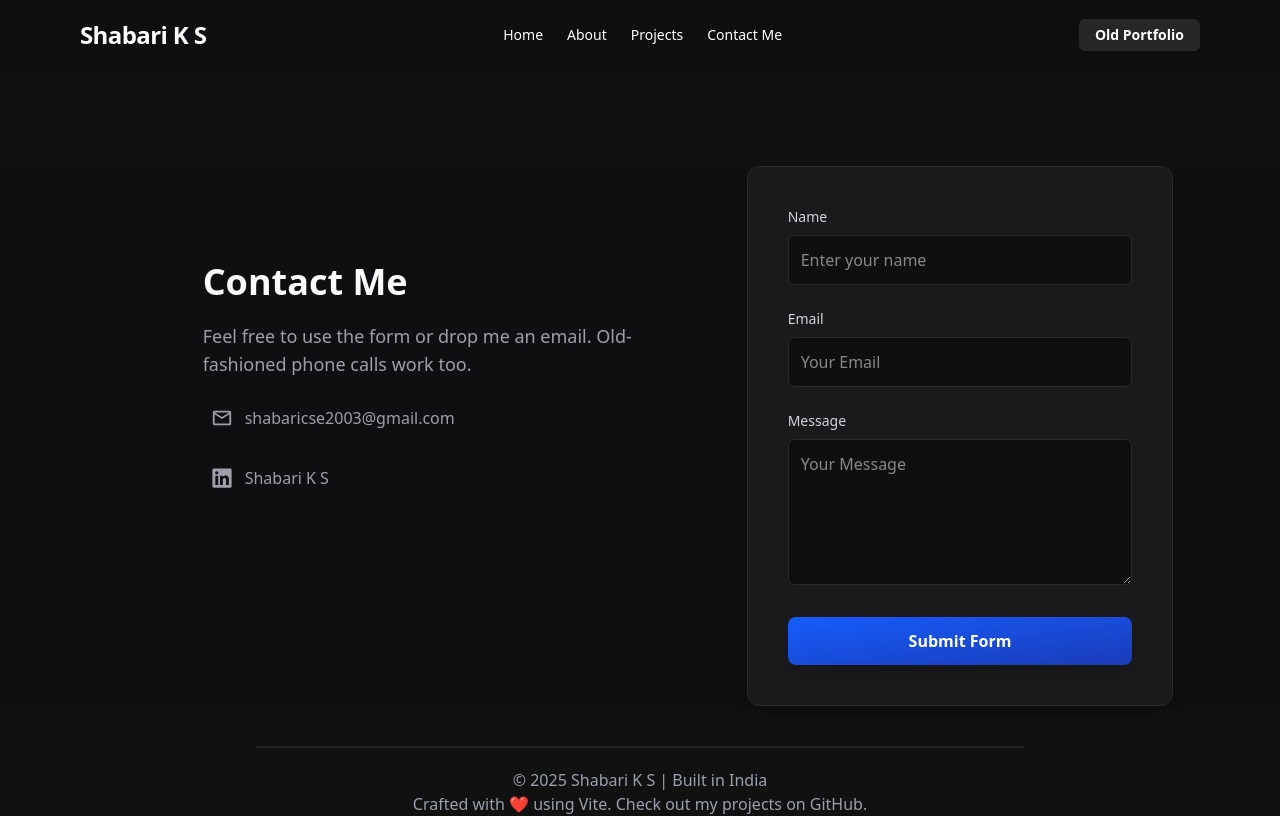
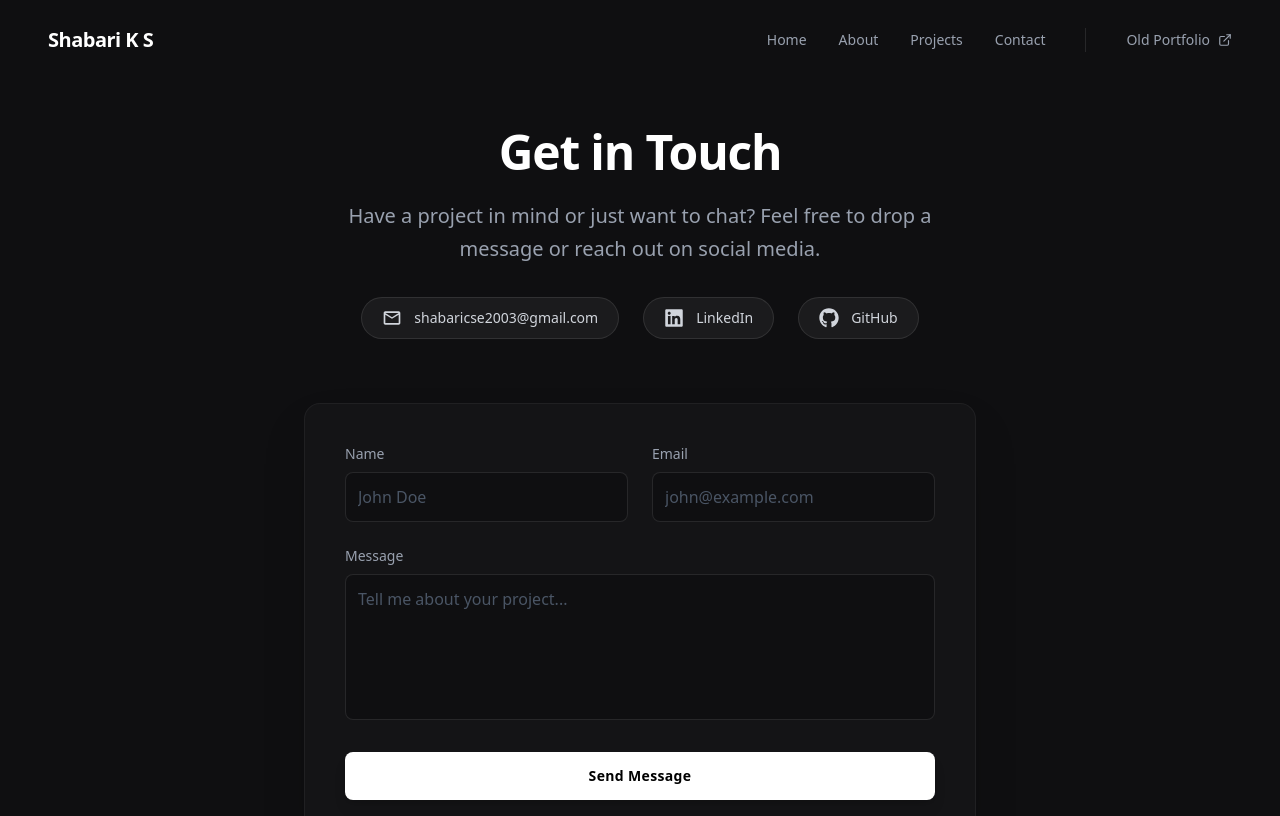
Before and after one commit to Shabari-K-S/Portfolio, a React (Vite) app: page /contact in a window 1280 px wide. Shown: the top 816 px of the page. Built offline with nearby package versions, Linux system fonts and the light colour scheme.

Commit message:
Updated the application UI

```diff
--- a/src/Component/pages/Contacts.tsx
+++ b/src/Component/pages/Contacts.tsx
@@ -1,39 +1,38 @@
 import { useState } from "react";
 import Navbar from "../ui/Navbar";
-import { MdOutlineMailOutline } from "react-icons/md";
 import Footer from "../ui/Footer";
-import { FaLinkedin } from "react-icons/fa6";
 import { ToastContainer, toast } from 'react-toastify';
-import { FaCheck } from "react-icons/fa6";
-import { MdError } from "react-icons/md";
+import { FaCheck, FaLinkedin, FaGithub } from "react-icons/fa6";
+import { MdError, MdOutlineMailOutline } from "react-icons/md";
 
 const Contacts = () => {
   const [name, setName] = useState("");
   const [email, setEmail] = useState("");
   const [message, setMessage] = useState("");
+
   const success = () => toast.success(
-    "Message sent successfully",{
-      autoClose:3000,
-      hideProgressBar:true,
-      className:"toastify-success",
-      position:"bottom-right",
+    "Message sent successfully", {
+    autoClose: 3000,
+    hideProgressBar: true,
+    className: "toastify-success",
+    position: "bottom-right",
     icon: <FaCheck />
   }
-  )
+  );
 
   const error = () => toast.error(
-    "Error sending message",{
-      autoClose:3000,
-      hideProgressBar:true,
-      className:"toastify-error",
-      position:"bottom-right",
+    "Error sending message", {
+    autoClose: 3000,
+    hideProgressBar: true,
+    className: "toastify-error",
+    position: "bottom-right",
     icon: <MdError />
   }
-  )
+  );
 
   const handleSubmit = async (event: React.FormEvent) => {
     event.preventDefault();
-    try{
+    try {
       const response = await fetch("https://api.web3forms.com/submit", {
         method: "POST",
         headers: {
@@ -58,99 +57,116 @@ const Contacts = () => {
       }
     } catch (e) {
       error();
-      console.log("Error:" , e)
+      console.log("Error:", e);
     }
   };
 
   return (
-    <>
+    <div className="bg-[#0f0f11] text-gray-200 min-h-screen">
       <Navbar />
-      <div className="flex flex-col md:flex-row justify-center mt-24 text-[#e4e4e7] bg-[#0f0f11]">
-        <div className="w-full md:w-1/2 px-10 md:pr-16 lg:p-24 md:pl-5 flex flex-col gap-5">
-          <h2 className="text-4xl font-bold text-[#fafafa]">Contact Me</h2>
-          <p className="text-zinc-400 text-lg">
-            Feel free to use the form or drop me an email. Old-fashioned phone calls work too.
+
+      <main className="max-w-4xl mx-auto px-6 md:px-12 pt-32 pb-20">
+
+        {/* Header content */}
+        <div className="text-center mb-16">
+          <h1 className="text-4xl md:text-5xl font-bold text-white mb-6 tracking-tight">
+            Get in Touch
+          </h1>
+          <p className="text-xl text-gray-400 max-w-2xl mx-auto leading-relaxed">
+            Have a project in mind or just want to chat? Feel free to drop a message or reach out on social media.
           </p>
 
-          <div className="flex flex-col gap-5 text-zinc-400">
-            <a
-              className="p-2 rounded-md cursor-pointer hover:translate-x-2 hover:text-blue-400 transition-all flex items-center gap-3 w-fit"
+          <div className="flex flex-wrap justify-center gap-6 mt-8">
+            <ContactLink
               href="mailto:shabaricse2003@gmail.com"
-              target="_blank"
-            >
-              <MdOutlineMailOutline className="w-[22px] h-[22px]" /> shabaricse2003@gmail.com
-            </a>
-
-            <a
-              className="p-2 rounded-md cursor-pointer hover:translate-x-2 hover:text-blue-400 transition-all flex items-center gap-3 w-fit"
+              icon={<MdOutlineMailOutline />}
+              label="shabaricse2003@gmail.com"
+            />
+            <ContactLink
               href="https://www.linkedin.com/in/shabari-k-s/"
-              target="_blank"
-            >
-              <FaLinkedin className="w-[22px] h-[22px]" /> Shabari K S
-            </a>
+              icon={<FaLinkedin />}
+              label="LinkedIn"
+            />
+            <ContactLink
+              href="https://github.com/Shabari-K-S"
+              icon={<FaGithub />}
+              label="GitHub"
+            />
           </div>
         </div>
 
-        <form
-          onSubmit={handleSubmit}
-          className="md:w-1/2 lg:w-1/3 w-full px-10 py-10 flex flex-col rounded-xl bg-[#1a1a1d] border border-[#2c2c2e] shadow-xl text-white gap-6"
-        >
+        {/* Form */}
+        <div className="max-w-2xl mx-auto bg-[#1a1a1d]/50 backdrop-blur-sm border border-white/5 rounded-2xl p-8 md:p-10 shadow-2xl">
+          <form onSubmit={handleSubmit} className="flex flex-col gap-6">
+
+            <div className="grid grid-cols-1 md:grid-cols-2 gap-6">
               <div className="flex flex-col gap-2">
-            <label htmlFor="name" className="text-sm text-zinc-300">Name</label>
+                <label htmlFor="name" className="text-sm font-medium text-gray-400">Name</label>
                 <input
                   type="text"
                   name="name"
                   value={name}
-              onChange={(event) => setName(event.target.value)}
-              placeholder="Enter your name"
+                  onChange={(e) => setName(e.target.value)}
+                  placeholder="John Doe"
                   required
-              className="w-full p-3 rounded-md border border-[#2a2a2d] bg-[#0f0f11] text-white focus:outline-none focus:ring-2 focus:ring-blue-500"
+                  className="w-full p-3 rounded-lg bg-[#0f0f11] border border-white/10 text-white focus:outline-none focus:border-blue-500/50 focus:ring-1 focus:ring-blue-500/50 transition-all placeholder:text-gray-600"
                 />
               </div>
 
               <div className="flex flex-col gap-2">
-            <label htmlFor="email" className="text-sm text-zinc-300">Email</label>
+                <label htmlFor="email" className="text-sm font-medium text-gray-400">Email</label>
                 <input
                   type="email"
                   name="email"
                   value={email}
-              onChange={(event) => setEmail(event.target.value)}
-              placeholder="Your Email"
+                  onChange={(e) => setEmail(e.target.value)}
+                  placeholder="john@example.com"
                   required
-              className="w-full p-3 rounded-md border border-[#2a2a2d] bg-[#0f0f11] text-white focus:outline-none focus:ring-2 focus:ring-blue-500"
+                  className="w-full p-3 rounded-lg bg-[#0f0f11] border border-white/10 text-white focus:outline-none focus:border-blue-500/50 focus:ring-1 focus:ring-blue-500/50 transition-all placeholder:text-gray-600"
                 />
+              </div>
             </div>
 
             <div className="flex flex-col gap-2">
-            <label htmlFor="message" className="text-sm text-zinc-300">Message</label>
+              <label htmlFor="message" className="text-sm font-medium text-gray-400">Message</label>
               <textarea
                 name="message"
                 value={message}
-              onChange={(event) => setMessage(event.target.value)}
-              placeholder="Your Message"
+                onChange={(e) => setMessage(e.target.value)}
+                placeholder="Tell me about your project..."
                 required
                 rows={5}
-              className="w-full p-3 rounded-md border border-[#2a2a2d] bg-[#0f0f11] text-white focus:outline-none focus:ring-2 focus:ring-blue-500"
+                className="w-full p-3 rounded-lg bg-[#0f0f11] border border-white/10 text-white focus:outline-none focus:border-blue-500/50 focus:ring-1 focus:ring-blue-500/50 transition-all placeholder:text-gray-600 resize-none"
               />
             </div>
 
             <button
               type="submit"
-            className="mt-2 w-full py-3 rounded-lg bg-gradient-to-br from-blue-600 to-blue-800 text-white font-semibold shadow-lg hover:opacity-90 transition-all duration-300"
+              className="mt-2 w-full py-3.5 rounded-lg bg-white text-black font-bold text-sm tracking-wide hover:bg-gray-200 transition-colors shadow-lg active:scale-[0.98]"
             >
-            Submit Form
+              Send Message
             </button>
           </form>
         </div>
 
-      <div className="flex flex-col items-center w-full justify-center mt-5 gap-5">
-        <div className="min-w-3xl h-0.5 mt-5 bg-[#222222]"></div>
+      </main>
+
       <Footer />
+      <ToastContainer />
     </div>
-      <ToastContainer />
-    </>
   );
 };
 
+const ContactLink = ({ href, icon, label }: { href: string; icon: React.ReactNode; label: string }) => (
+  <a
+    href={href}
+    target="_blank"
+    rel="noopener noreferrer"
+    className="flex items-center gap-3 px-5 py-2.5 rounded-full bg-white/5 border border-white/10 text-gray-300 hover:text-white hover:bg-white/10 hover:border-white/20 transition-all duration-300"
+  >
+    <span className="text-xl">{icon}</span>
+    <span className="text-sm font-medium">{label}</span>
+  </a>
+);
 
 export default Contacts;
--- a/src/Component/pages/Home.tsx
+++ b/src/Component/pages/Home.tsx
@@ -10,14 +10,12 @@ const Home = () => {
     <div className="bg-[#0f0f11] text-white min-h-screen">
       <Navbar />
 
-      <main className="flex flex-col justify-center px-[7%] lg:px-[20%] space-y-14 mt-6">
+      <main className="max-w-7xl mx-auto px-6 md:px-12 pt-32 pb-20 space-y-24">
         <Hero />
         <Skills />
         <Experience />
         <ProjectList count={3} />
       </main>
-
-      <div className="w-full h-px bg-gradient-to-r from-transparent via-[#2e2e2e] to-transparent my-10" />
 
       <Footer />
     </div>
--- a/src/Component/ui/Hero.tsx
+++ b/src/Component/ui/Hero.tsx
@@ -5,56 +5,48 @@ import { MdOutlineMailOutline } from "react-icons/md";
 
 const Hero = () => {
   return (
-    <div className="relative border border-white/10 bg-gradient-to-br from-[#1f1f1f] via-[#2a2a2a] to-[#1c1c1c] backdrop-blur-md text-white p-6 rounded-xl mt-16 shadow-xl transition-all duration-300 hover:shadow-2xl">
-      <div className="flex flex-col sm:flex-row justify-between gap-4 sm:gap-1">
+    <div className="relative border border-white/10 bg-gradient-to-br from-[#1f1f1f] via-[#1a1a1a] to-[#121212] backdrop-blur-md text-white p-8 md:p-10 rounded-2xl shadow-2xl transition-all duration-300 hover:border-white/20">
+      <div className="flex flex-col md:flex-row justify-between items-start md:items-center gap-6">
         <div>
-          <h1 className="text-4xl font-extrabold bg-gradient-to-r from-gray-300 via-gray-100 to-gray-300 text-transparent bg-clip-text">
+          <h1 className="text-4xl md:text-5xl font-extrabold bg-gradient-to-r from-white via-gray-200 to-gray-400 text-transparent bg-clip-text tracking-tight mb-2">
             Shabari K S
           </h1>
-          <div className="flex items-center gap-2 text-gray-400 mt-1">
-            <RxSewingPin className="w-5 h-5" />
-            <span className="text-sm sm:text-base">Salem, Tamil Nadu, India</span>
+          <div className="flex items-center gap-2 text-gray-400 font-medium">
+            <RxSewingPin className="w-4 h-4 text-blue-400" />
+            <span className="text-sm md:text-base">Salem, Tamil Nadu, India</span>
           </div>
         </div>
 
-        <div className="flex items-center gap-3 sm:gap-5">
-          <a
-            href="mailto:shabaricse2003@gmail.com"
-            className="p-2 rounded-md bg-neutral-800 border border-white/10 hover:scale-110 transition duration-300 hover:border-gray-400 hover:text-gray-300"
-          >
-            <MdOutlineMailOutline className="w-5 h-5" />
-          </a>
-          <a
-            href="https://app.hackthebox.com/profile/1104708"
-            className="p-2 rounded-md bg-neutral-800 border border-white/10 hover:scale-110 transition duration-300 hover:border-gray-400 hover:text-gray-300"
-          >
-            <SiHackthebox className="w-5 h-5" />
-          </a>
-          <a
-            href="https://github.com/Shabari-K-S"
-            className="p-2 rounded-md bg-neutral-800 border border-white/10 hover:scale-110 transition duration-300 hover:border-gray-400 hover:text-gray-300"
-          >
-            <FaGithub className="w-5 h-5" />
-          </a>
-          <a
-            href="https://www.linkedin.com/in/shabari-k-s/"
-            className="p-2 rounded-md bg-neutral-800 border border-white/10 hover:scale-110 transition duration-300 hover:border-gray-400 hover:text-gray-300"
-          >
-            <FaLinkedin className="w-5 h-5" />
-          </a>
+        <div className="flex items-center gap-4">
+          <SocialLink href="mailto:shabaricse2003@gmail.com" icon={<MdOutlineMailOutline />} />
+          <SocialLink href="https://github.com/Shabari-K-S" icon={<FaGithub />} />
+          <SocialLink href="https://www.linkedin.com/in/shabari-k-s/" icon={<FaLinkedin />} />
+          <SocialLink href="https://app.hackthebox.com/profile/1104708" icon={<SiHackthebox />} />
         </div>
       </div>
 
-      <p className="mt-4 text-neutral-300 leading-relaxed text-sm sm:text-base text-justify">
-        I'm a final year B.Tech Computer Science student with a focus on web and app development. I have experience working with
-        <span className="text-white font-medium"> Python</span>,
-        <span className="text-white font-medium"> Java</span>,
-        <span className="text-white font-medium"> Vite</span>, and
-        <span className="text-white font-medium"> Next.js</span>, and I’ve developed projects like
-        <span className="text-white font-medium"> WebStorm</span>, a web framework in Python.
+      <div className="w-full h-px bg-white/5 my-8"></div>
+
+      <p className="text-gray-300 leading-relaxed text-base md:text-lg max-w-3xl">
+        I'm a Product Engineering Trainee at <span className="text-white font-semibold">AMI</span> and a Computer Science graduate.
+        I specialize in building high-performance systems and developer tools using
+        <span className="text-blue-300 font-medium"> Python</span>,
+        <span className="text-orange-300 font-medium"> Rust</span>, and
+        <span className="text-yellow-200 font-medium"> TypeScript</span>.
       </p>
     </div>
   );
 };
 
+const SocialLink = ({ href, icon }: { href: string; icon: React.ReactNode }) => (
+  <a
+    href={href}
+    target="_blank"
+    rel="noopener noreferrer"
+    className="p-2.5 rounded-lg bg-white/5 border border-white/10 text-gray-400 hover:text-white hover:bg-white/10 hover:border-white/20 transition-all duration-300 transform hover:scale-105"
+  >
+    <div className="text-xl">{icon}</div>
+  </a>
+);
+
 export default Hero;
--- a/src/Component/ui/Navbar.tsx
+++ b/src/Component/ui/Navbar.tsx
@@ -1,60 +1,108 @@
-import { useState } from "react";
-import { Menu } from "lucide-react";
+import { useState, useEffect } from "react";
+import { Menu, X, ExternalLink } from "lucide-react";
 
 const Navbar = () => {
   const [isOpen, setIsOpen] = useState(false);
+  const [isScrolled, setIsScrolled] = useState(false);
+
+  useEffect(() => {
+    const handleScroll = () => {
+      setIsScrolled(window.scrollY > 20);
+    };
+    window.addEventListener("scroll", handleScroll);
+    return () => window.removeEventListener("scroll", handleScroll);
+  }, []);
 
   return (
-    <header className="sticky top-0 z-50 w-full bg-[#0f0f11] backdrop-blur-md shadow-md">
-      <nav className="flex items-center justify-between px-6 md:px-10 lg:px-16 xl:px-20 h-[70px] text-white">
+    <header
+      className={`fixed top-0 z-50 w-full transition-all duration-300 ${isScrolled || isOpen
+        ? "bg-[#0f0f11]/80 backdrop-blur-md border-b border-white/5"
+        : "bg-transparent border-b border-transparent"
+        }`}
+    >
+      <div className="max-w-7xl mx-auto px-6 md:px-12 h-20 flex items-center justify-between">
+
         {/* Logo */}
-        <a className="text-2xl font-bold tracking-tight hover:text-blue-400 transition" href="/">
+        <a
+          href="/"
+          className="text-xl font-bold tracking-tight text-white hover:text-blue-400 transition-colors"
+        >
           Shabari K S
         </a>
 
         {/* Desktop Links */}
-        <div className="hidden md:flex items-center gap-6 text-sm font-medium">
-          <a href="/" className="hover:text-blue-400 transition">Home</a>
-          <a href="/about" className="hover:text-blue-400 transition">About</a>
-          <a href="/projects" className="hover:text-blue-400 transition">Projects</a>
-          <a href="/contact" className="hover:text-blue-400 transition">Contact Me</a>
-        </div>
+        <nav className="hidden md:flex items-center gap-8">
+          <NavLink href="/" label="Home" />
+          <NavLink href="/about" label="About" />
+          <NavLink href="/projects" label="Projects" />
+          <NavLink href="/contact" label="Contact" />
 
-        {/* Old Portfolio Button */}
+          <div className="w-px h-6 bg-white/10 mx-2"></div>
+
           <a
             href="https://shabari-portfolio.onrender.com/"
             target="_blank"
             rel="noopener noreferrer"
-          className="hidden md:inline-block bg-zinc-800 text-white px-4 py-1.5 rounded-md hover:bg-white hover:text-zinc-900 transition font-semibold text-sm"
+            className="flex items-center gap-2 text-sm font-medium text-gray-400 hover:text-white transition-colors"
           >
-          Old Portfolio
+            <span>Old Portfolio</span>
+            <ExternalLink className="w-3.5 h-3.5" />
           </a>
+        </nav>
 
         {/* Mobile Hamburger */}
-        <button onClick={() => setIsOpen(!isOpen)} className="md:hidden">
-          <Menu size={24} />
+        <button
+          onClick={() => setIsOpen(!isOpen)}
+          className="md:hidden text-gray-300 hover:text-white transition-colors"
+        >
+          {isOpen ? <X size={24} /> : <Menu size={24} />}
         </button>
-      </nav>
+      </div>
 
-      {/* Mobile Dropdown */}
+      {/* Mobile Menu */}
       {isOpen && (
-        <div className="flex flex-col md:hidden px-6 py-4 gap-4 bg-black text-white text-sm font-medium shadow-inner">
-          <a href="/" className="hover:text-blue-400 transition">Home</a>
-          <a href="/about" className="hover:text-blue-400 transition">About</a>
-          <a href="/projects" className="hover:text-blue-400 transition">Projects</a>
-          <a href="/contact" className="hover:text-blue-400 transition">Contact Me</a>
+        <div className="md:hidden absolute top-20 left-0 w-full bg-[#0f0f11] border-b border-white/5 shadow-2xl animate-in slide-in-from-top-2 duration-200">
+          <div className="flex flex-col px-6 py-8 gap-6">
+            <MobileNavLink href="/" label="Home" />
+            <MobileNavLink href="/about" label="About" />
+            <MobileNavLink href="/projects" label="Projects" />
+            <MobileNavLink href="/contact" label="Contact Me" />
+
+            <div className="h-px bg-white/5 my-2"></div>
+
             <a
               href="https://shabari-portfolio.onrender.com/"
               target="_blank"
               rel="noopener noreferrer"
-            className="bg-zinc-800 text-white px-4 py-2 rounded-md hover:bg-white hover:text-zinc-900 transition font-semibold text-center"
+              className="flex items-center justify-between text-base font-medium text-gray-400 hover:text-white transition-colors"
             >
-            Old Portfolio
+              <span>Old Portfolio</span>
+              <ExternalLink className="w-4 h-4" />
             </a>
+          </div>
         </div>
       )}
     </header>
   );
 };
 
+// Helper Components
+const NavLink = ({ href, label }: { href: string; label: string }) => (
+  <a
+    href={href}
+    className="text-sm font-medium text-gray-400 hover:text-white transition-colors"
+  >
+    {label}
+  </a>
+);
+
+const MobileNavLink = ({ href, label }: { href: string; label: string }) => (
+  <a
+    href={href}
+    className="text-lg font-medium text-gray-300 hover:text-white transition-colors block"
+  >
+    {label}
+  </a>
+);
+
 export default Navbar;
```
Lines whose indentation alone changed are shown as unchanged.
